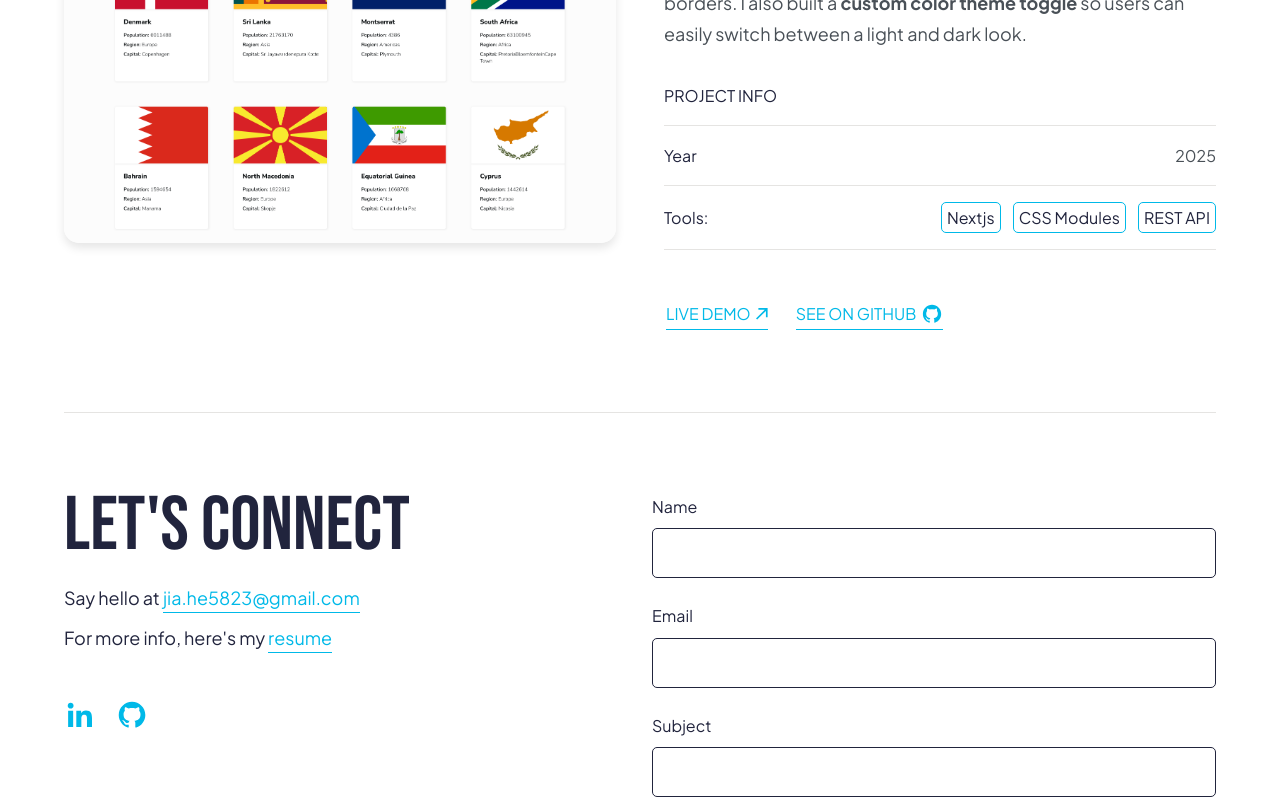
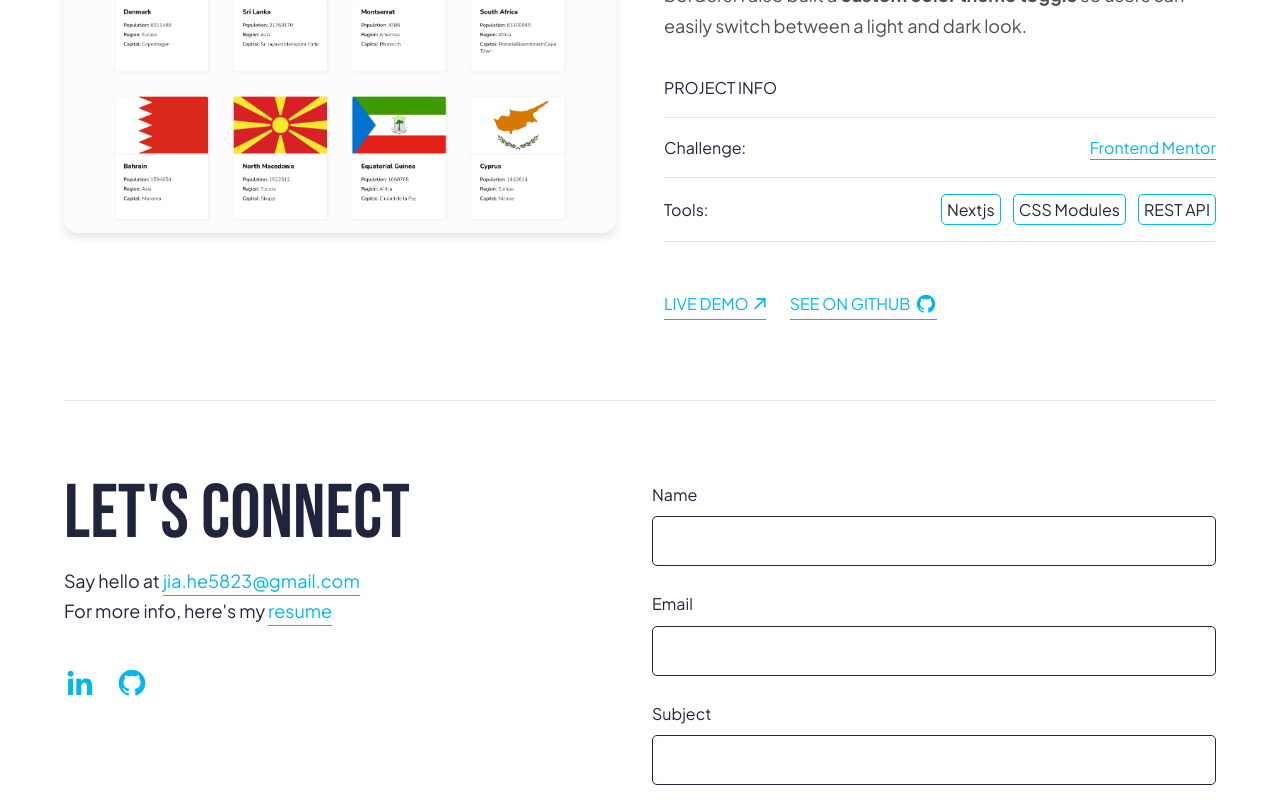
Before and after one commit to JiaHe35354/my-portfolio, a React (Vite) app: page / in a window 1280 px wide. Shown: the part 3640-4440 px from the top of the page. Built offline with nearby package versions, Linux system fonts and the light colour scheme.

Commit message:
add projects challenge link and add hover state to buttons and links

```diff
--- a/src/components/Contact.jsx
+++ b/src/components/Contact.jsx
@@ -11,13 +11,16 @@ function Contact() {
         <h2 className="heading-secondary mb-16">Let's connect</h2>
         <p>
           Say hello at{" "}
-          <a href="mailto:jia.he5823@gmail.com" className="focus-style">
+          <a
+            href="mailto:jia.he5823@gmail.com"
+            className="contact-link focus-style"
+          >
             jia.he5823@gmail.com
           </a>
         </p>
         <p>
           For more info, here's my{" "}
-          <a href="#" className="focus-style">
+          <a href="#" className="contact-link focus-style">
             resume
           </a>
         </p>
--- a/src/components/ProjectCard.jsx
+++ b/src/components/ProjectCard.jsx
@@ -5,7 +5,7 @@ function ProjectCard({
   img,
   title,
   description,
-  year,
+  challengeLink,
   tools,
   liveLink,
   github,
@@ -20,9 +20,18 @@ function ProjectCard({
         <h3 className="heading-tertiary mb-16">{title}</h3>
         <p className="mb-32 descriptive-text">{description}</p>
         <p className="project-info">Project info</p>
-        <p className="project-year">
-          <span>Year</span>
-          <span className="project-year-value">{year}</span>
+        <p className="project-challenge">
+          <span>Challenge:</span>
+          <span>
+            <a
+              href={challengeLink}
+              target="_blank"
+              rel="noopener noreferrer"
+              className="project-challenge-link focus-style"
+            >
+              Frontend Mentor
+            </a>
+          </span>
         </p>
         <div className="project-tools">
           <span className="tools-title">Tools:</span>
--- a/src/components/Projects.jsx
+++ b/src/components/Projects.jsx
@@ -21,7 +21,8 @@ const projects = [
         (Light/Dark mode) carefully designed to look great in any workspace.
       </>
     ),
-    year: 2026,
+    challengeLink:
+      "https://www.frontendmentor.io/challenges/kanban-task-management-web-app-wgQLt-HlbB",
     tools: [
       "Nextjs",
       "Firestore",
@@ -48,7 +49,8 @@ const projects = [
         is easy to navigate on <strong>phones, tablets, and desktops</strong>.
       </>
     ),
-    year: 2025,
+    challengeLink:
+      "https://www.frontendmentor.io/challenges/audiophile-ecommerce-website-C8cuSd_wx",
     tools: ["React", "Tailwind CSS", "React Router"],
     liveLink: "https://audiophile-ecommerce-website-jiah.netlify.app/",
     github: "https://github.com/JiaHe35354/audiophile-ecommerce-website",
@@ -68,7 +70,8 @@ const projects = [
         between a light and dark look.
       </>
     ),
-    year: 2025,
+    challengeLink:
+      "https://www.frontendmentor.io/challenges/rest-countries-api-with-color-theme-switcher-5cacc469fec04111f7b848ca",
     tools: ["Nextjs", "CSS Modules", "REST API"],
     liveLink: "https://rest-countries-api-jiah.netlify.app/countries",
     github: "https://github.com/JiaHe35354/rest-countries-api",
--- a/src/index.css
+++ b/src/index.css
@@ -84,6 +84,10 @@ body {
   align-items: center;
 
   transition: all 0.2s ease;
+}
+
+.btn-primary:hover {
+  background-color: var(--color-blue-light);
 }
 
 .focus-style:focus-visible {
--- a/src/styles/contact.css
+++ b/src/styles/contact.css
@@ -9,16 +9,18 @@
   flex-direction: column;
 }
 
-.contact-content p {
-  padding: 0.5rem 0;
-}
-
-.contact-content p a {
+.contact-link {
   text-decoration: none;
   color: var(--color-primary);
   border-bottom: 1px solid var(--color-primary);
-  padding: 0.3rem 0;
+  padding-bottom: 0.3rem;
   cursor: pointer;
+  transition: all 0.2s ease;
+}
+
+.contact-link:hover {
+  color: var(--color-blue-light);
+  border-bottom-color: var(--color-blue-light);
 }
 
 .icon-group {
--- a/src/styles/projects.css
+++ b/src/styles/projects.css
@@ -44,7 +44,7 @@
   border-bottom: var(--border-bottom);
 }
 
-.project-year {
+.project-challenge {
   font-size: 1.6rem;
   padding: 1.6rem 0;
   border-bottom: var(--border-bottom);
@@ -52,8 +52,17 @@
   justify-content: space-between;
 }
 
-.project-year-value {
-  color: var(--color-grey);
+.project-challenge-link {
+  color: var(--color-primary);
+  text-decoration: none;
+  border-bottom: 1px solid var(--color-primary);
+  padding-bottom: 0.1rem;
+  transition: all 0.2s ease;
+}
+
+.project-challenge-link:hover {
+  color: var(--color-blue-light);
+  border-bottom-color: var(--color-blue-light);
 }
 
 .project-tools {
@@ -91,12 +100,18 @@
   text-decoration: none;
   color: var(--color-primary);
   text-transform: uppercase;
-  border-radius: 0.5rem;
-  padding: 0.2rem;
+  border-bottom: 1px solid var(--color-primary);
+  transition: all 0.2s ease;
 
   display: flex;
   flex-direction: column;
   gap: 0.2rem;
+}
+
+.project-link:hover,
+.project-link:hover .link-underline {
+  color: var(--color-blue-light);
+  border-bottom-color: var(--color-blue-light);
 }
 
 .link-wrapper {
@@ -115,11 +130,11 @@
   height: 2.2rem;
 }
 
-.link-underline {
+/* .link-underline {
   height: 1px;
   width: 100%;
   background-color: var(--color-primary);
-}
+} */
 
 /* 1024 */
 @media only screen and (max-width: 64em) {
```
